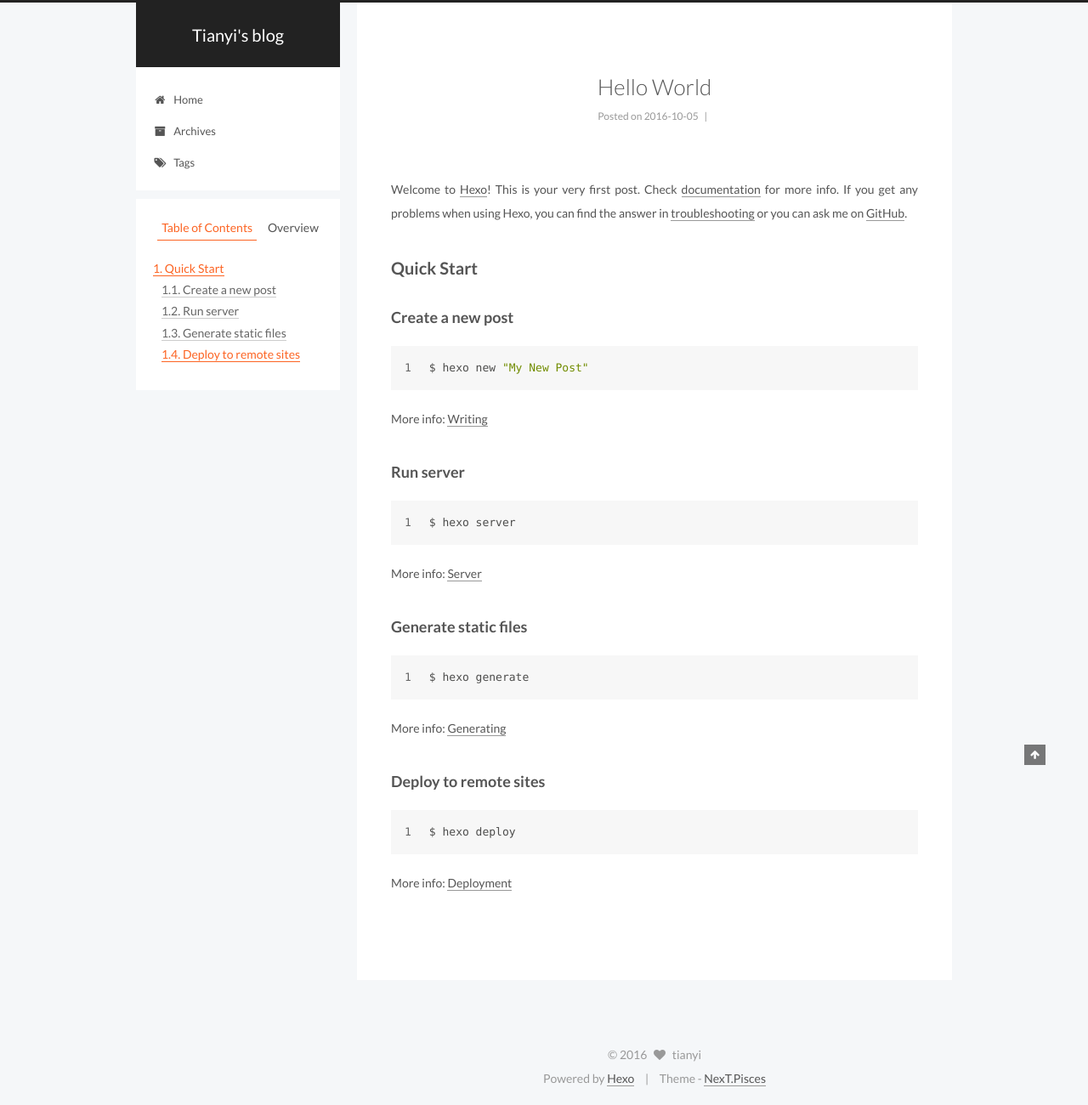
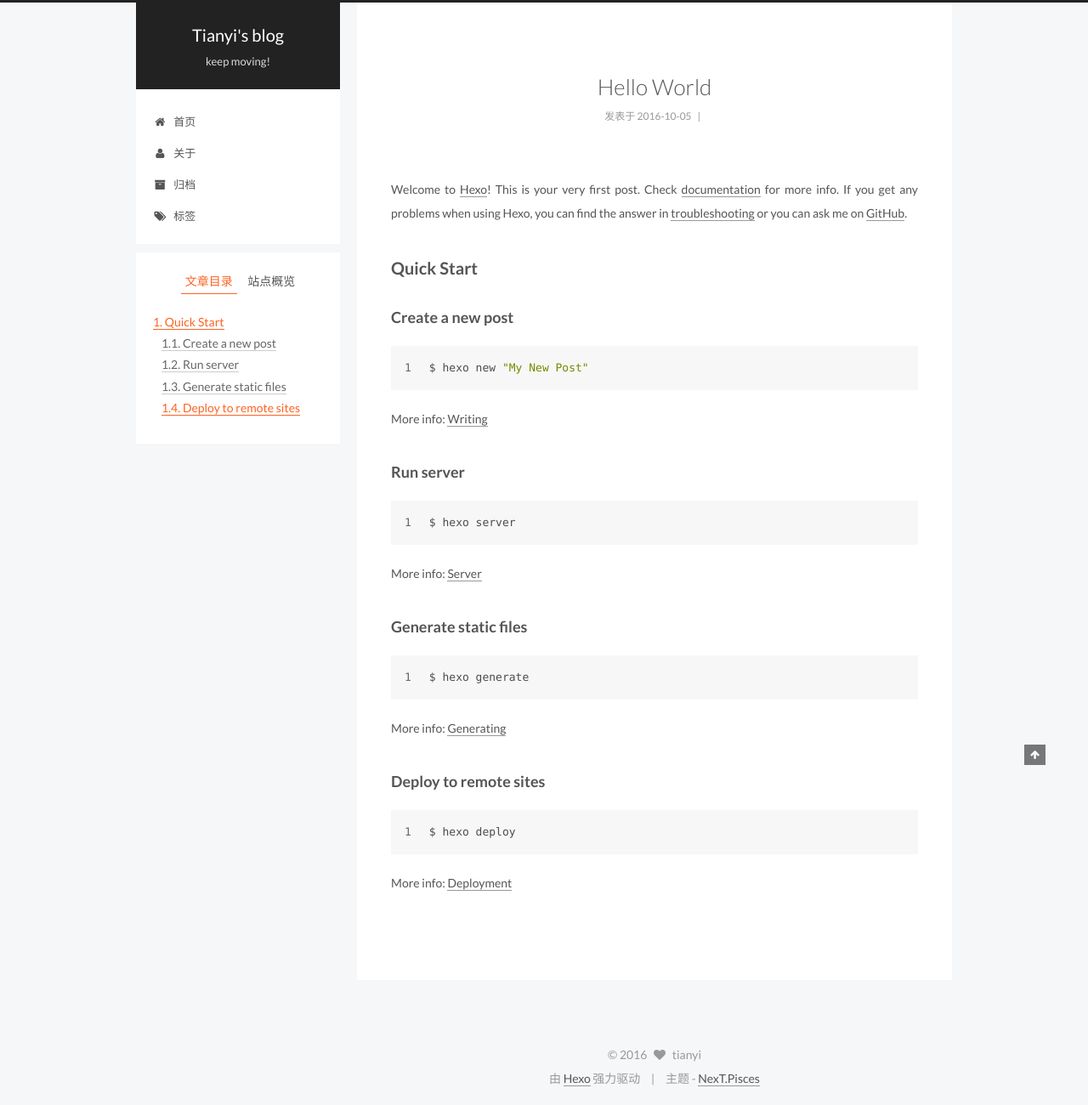
Before and after one commit to hubei-tian/hubei-tian.github.io, a plain HTML site: page 2016/10/05/hello-world/index.html in a window 1280 px wide. Shown: the whole page at 85% size. Drawn offline with Linux system fonts and the light colour scheme; a script that the page names is missing.

Commit message:
Site updated: 2016-10-09 09:52:06

```diff
--- a/2016/10/05/hello-world/index.html
+++ b/2016/10/05/hello-world/index.html
@@ -109,7 +109,7 @@ Quick">
     motion: true,
     duoshuo: {
       userId: '0',
-      author: 'Author'
+      author: '博主'
     }
   };
 </script>
@@ -123,7 +123,7 @@ Quick">
   <title> Hello World | Tianyi's blog </title>
 </head>
 
-<body itemscope itemtype="//schema.org/WebPage" lang="">
+<body itemscope itemtype="//schema.org/WebPage" lang="zh-Hans">
 
 
 
@@ -155,7 +155,7 @@ Quick">
       <span class="logo-line-after"><i></i></span>
     </a>
   </div>
-  <p class="site-subtitle"></p>
+  <p class="site-subtitle">keep moving!</p>
 </div>
 
 <div class="site-nav-toggle">
@@ -178,7 +178,17 @@ Quick">
 
               <i class="menu-item-icon fa fa-fw fa-home"></i> <br />
 
-            Home
+            首页
+          </a>
+        </li>
+
+
+        <li class="menu-item menu-item-about">
+          <a href="/about" rel="section">
+
+              <i class="menu-item-icon fa fa-fw fa-user"></i> <br />
+
+            关于
           </a>
         </li>
 
@@ -188,7 +198,7 @@ Quick">
 
               <i class="menu-item-icon fa fa-fw fa-archive"></i> <br />
 
-            Archives
+            归档
           </a>
         </li>
 
@@ -198,7 +208,7 @@ Quick">
 
               <i class="menu-item-icon fa fa-fw fa-tags"></i> <br />
 
-            Tags
+            标签
           </a>
         </li>
 
@@ -251,7 +261,7 @@ Quick">
             <span class="post-meta-item-icon">
               <i class="fa fa-calendar-o"></i>
             </span>
-            <span class="post-meta-item-text">Posted on</span>
+            <span class="post-meta-item-text">发表于</span>
             <time itemprop="dateCreated" datetime="2016-10-05T16:39:39+08:00" content="2016-10-05">
               2016-10-05
             </time>
@@ -366,10 +376,10 @@ Quick">
 
         <ul class="sidebar-nav motion-element">
           <li class="sidebar-nav-toc sidebar-nav-active" data-target="post-toc-wrap" >
-            Table of Contents
+            文章目录
           </li>
           <li class="sidebar-nav-overview" data-target="site-overview">
-            Overview
+            站点概览
           </li>
         </ul>
 
@@ -386,7 +396,7 @@ Quick">
           <div class="site-state-item site-state-posts">
             <a href="/archives">
               <span class="site-state-item-count">1</span>
-              <span class="site-state-item-name">posts</span>
+              <span class="site-state-item-name">日志</span>
             </a>
           </div>
 
@@ -461,11 +471,11 @@ var duoshuoQuery = {short_name:"hubeitian"};
 </div>
 
 <div class="powered-by">
-  Powered by <a class="theme-link" href="https://hexo.io">Hexo</a>
+  由 <a class="theme-link" href="https://hexo.io">Hexo</a> 强力驱动
 </div>
 
 <div class="theme-info">
-  Theme -
+  主题 -
   <a class="theme-link" href="https://github.com/iissnan/hexo-theme-next">
     NexT.Pisces
   </a>
--- a/css/main.css
+++ b/css/main.css
@@ -1558,7 +1558,7 @@ pre .javascript .function {
   width: 4px;
   height: 4px;
   border-radius: 50%;
-  background: #ff3d2f;
+  background: #7cffff;
 }
 .links-of-blogroll {
   font-size: 13px;
```
Also changed, not shown: archives/2016/10/index.html (+21 -11 lines), archives/2016/index.html (+21 -11 lines), archives/index.html (+21 -11 lines), index.html (+20 -10 lines).
